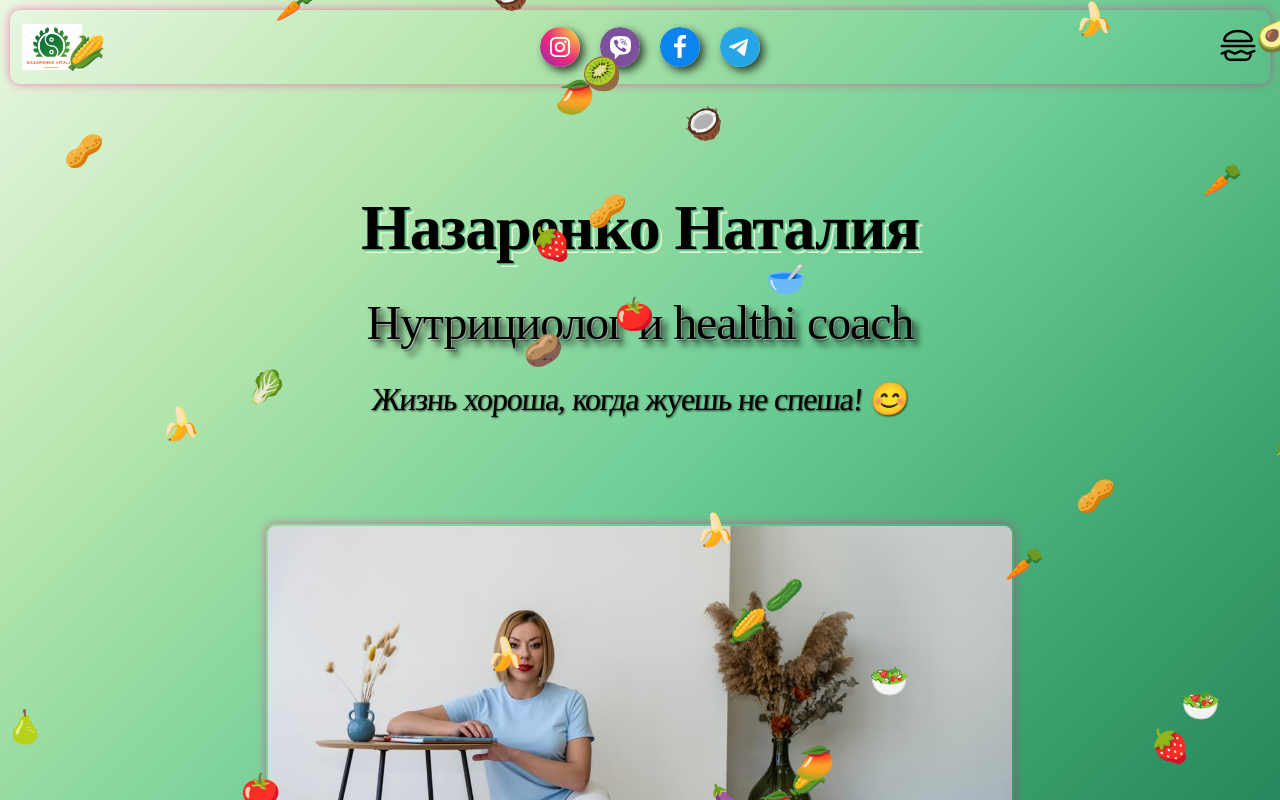
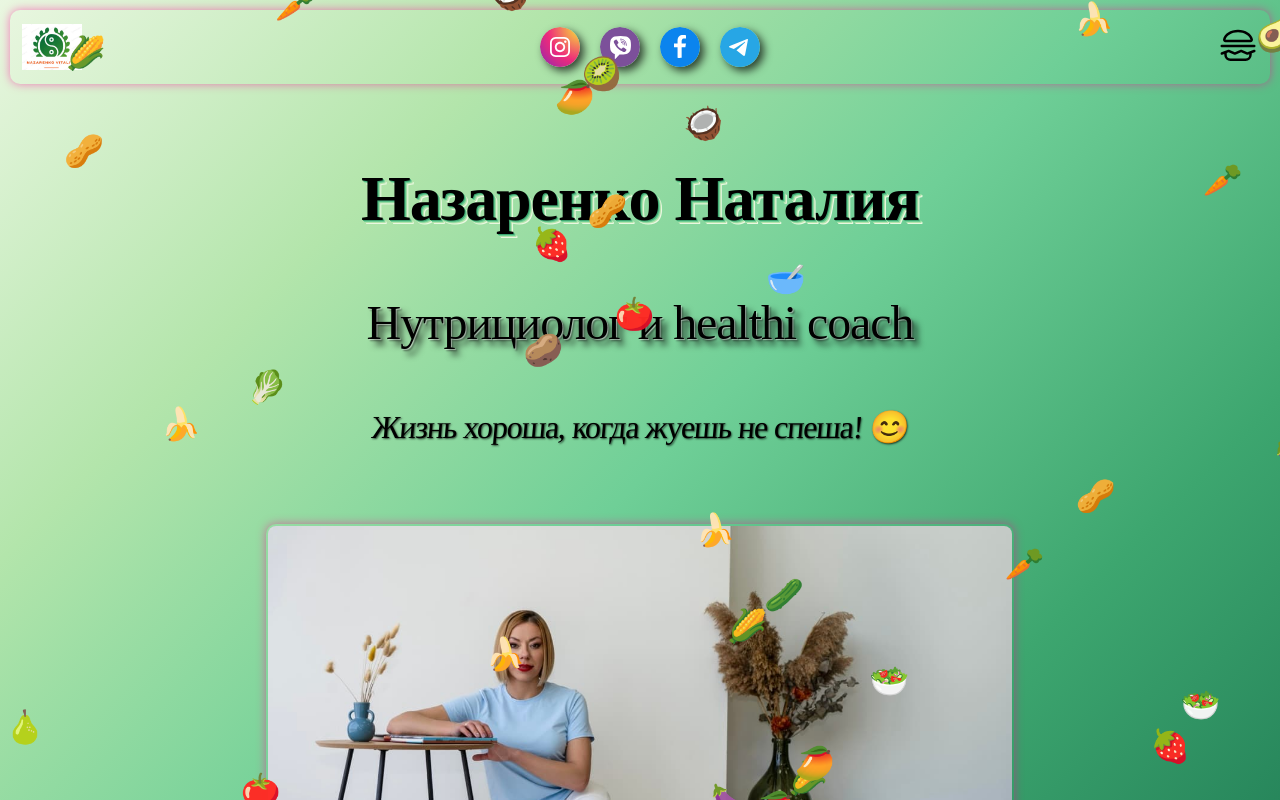
Before and after one commit to costiantynsnaider35/nazarenko.vitality, a React (Vite) app: page / in a window 1280 px wide. Built offline with nearby package versions, Linux system fonts and the light colour scheme.

Commit message:
Update Home.module.css

```diff
--- a/src/components/Home/Home.module.css
+++ b/src/components/Home/Home.module.css
@@ -10,16 +10,12 @@
   display: flex;
   flex-direction: column;
   align-items: center;
-  justify-content: center;
-  gap: 30px;
+  justify-content: space-evenly;
   width: 351px;
   height: 300px;
   z-index: 2;
 }
 .homeImg {
-  display: flex;
-  align-items: center;
-  justify-content: center;
   width: 351px;
   height: 350px;
   object-fit: cover;
```
